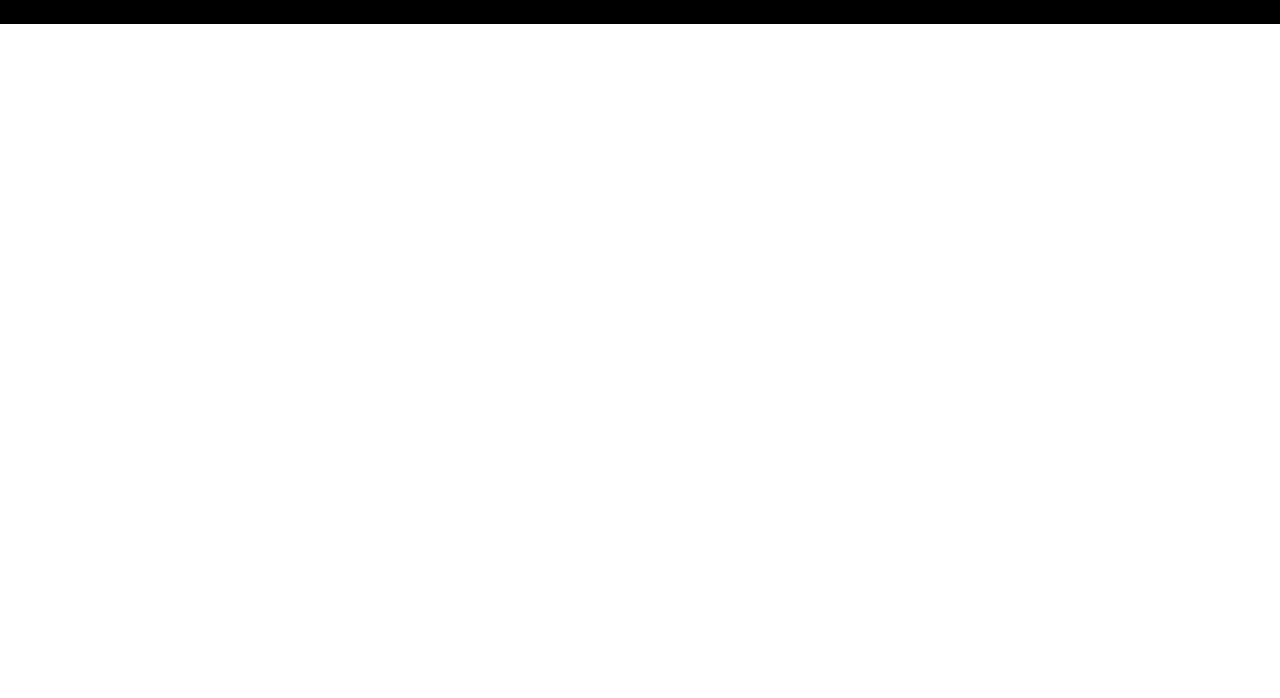
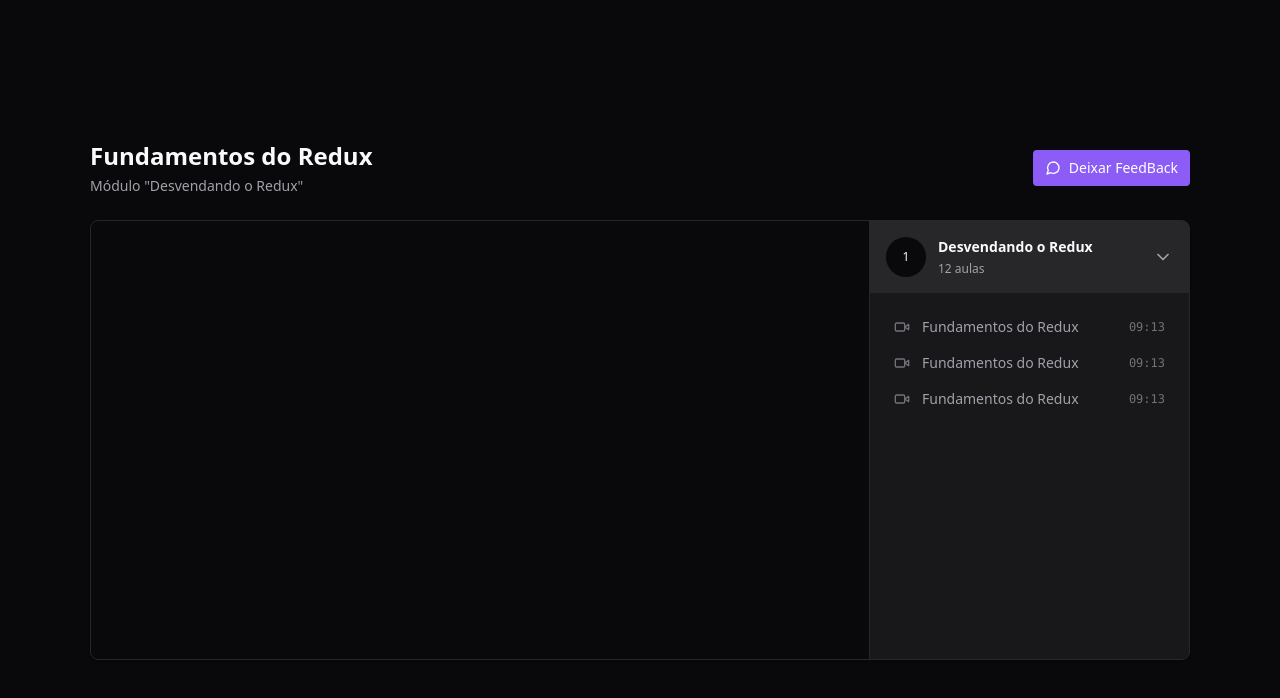
Before and after one commit to giovaniocan/react-redux, a React (Vite) app: page / in a window 1280 px wide. Shown: the top 698 px of the page. Built offline with nearby package versions, Linux system fonts and the light colour scheme.

Commit message:
css almost done, and player is working

```diff
--- a/package.json
+++ b/package.json
@@ -11,8 +11,10 @@
   },
   "dependencies": {
     "@reduxjs/toolkit": "^1.9.5",
+    "lucide-react": "^0.252.0",
     "react": "^18.2.0",
     "react-dom": "^18.2.0",
+    "react-player": "^2.12.0",
     "react-redux": "^8.1.1"
   },
   "devDependencies": {
--- a/src/pages/Player.tsx
+++ b/src/pages/Player.tsx
@@ -1,5 +1,68 @@
+import {ChevronDown, MessageCircle, Video} from 'lucide-react'
+import ReactPlayer from 'react-player'
+
 export function Player(){
     return(
-        <div className="w-full h-full bg-black">Hello World</div>
+        <div className="h-screen bg-zinc-950 text-zinc-50 flex items-center justify-center">
+            <div className=" flex w-[1100px] flex-col gap-6">
+
+                <div className="flex items-center justify-between">
+                    {/*Header */}
+                    <div className="flex flex-col gap-1">
+                        <h1 className="text-2xl font-bold">Fundamentos do Redux</h1>
+                        <span className="text-sm text-zinc-400">Módulo "Desvendando o Redux"</span>
+                    </div>
+                    <button className='flex items-center gap-2 rounded bg-violet-500 px-3 py-2 text-sm font-md text-white hover:bg-violet-600'>
+                        <MessageCircle className='w-4 h-4' />
+                        Deixar FeedBack</button>
+                </div>
+
+                <main className='relative flex overflow-hidden rounded-lg border border-zinc-800 bg-zinc-900 shadow'>
+                    <div className='flex-1'>
+                        <div className='w-full bg-zinc-950 aspect-video'>
+                            <ReactPlayer
+                                width="100%"
+                                height="100%"
+                                controls
+                                url="https://www.youtube.com/watch?v=7wtfhZwyrcc"
+                            />
+                        </div>
+                    </div>
+                    <aside className='w-80 border-l border-zinc-800 bg-zinc-900'>
+                        <div className=''>
+                            <button className='flex w-full items-center gap-3 bg-zinc-800 p-4'>
+                                <div className='flex h-10 w-10 rounded-full items-center justify-center bg-zinc-950 text-xs'>1</div>
+
+                                <div className='flex flex-col gap-1 text-left'>
+                                    <strong className='text-sm'>Desvendando o Redux</strong>
+                                    <span className='text-xs text-zinc-400'>12 aulas</span>
+                                </div>
+                                <ChevronDown className='w-5 h-5 ml-auto text-zinc-400'/>
+                            </button>
+
+                            <nav className='relative flex flex-col gap-4 p-6'>
+                                <button className='flex items-center gap-3 text-sm text-zinc-400'>
+                                    <Video className='w-4 h-4 text-zinc-500' />
+                                    <span>Fundamentos do Redux</span>
+                                    <span className='ml-auto font-mono text-xs text-zinc-500'>09:13</span>
+                                </button>
+
+                                <button className='flex items-center gap-3 text-sm text-zinc-400'>
+                                    <Video className='w-4 h-4 text-zinc-500' />
+                                    <span>Fundamentos do Redux</span>
+                                    <span className='ml-auto font-mono text-xs text-zinc-500'>09:13</span>
+                                </button>
+
+                                <button className='flex items-center gap-3 text-sm text-zinc-400'>
+                                    <Video className='w-4 h-4 text-zinc-500' />
+                                    <span>Fundamentos do Redux</span>
+                                    <span className='ml-auto font-mono text-xs text-zinc-500'>09:13</span>
+                                </button>
+                            </nav>
+                        </div>
+                    </aside>
+                </main>
+            </div>
+        </div>
     )
 }
--- a/src/styles/global.css
+++ b/src/styles/global.css
@@ -1,3 +1,7 @@
 @tailwind base;
 @tailwind components;
 @tailwind utilities;
+
+body{
+ -webkit-font-smoothing: antialiased;
+}
```
Also changed, not shown: 1 other file (tests, documents, lock files or other folders).
